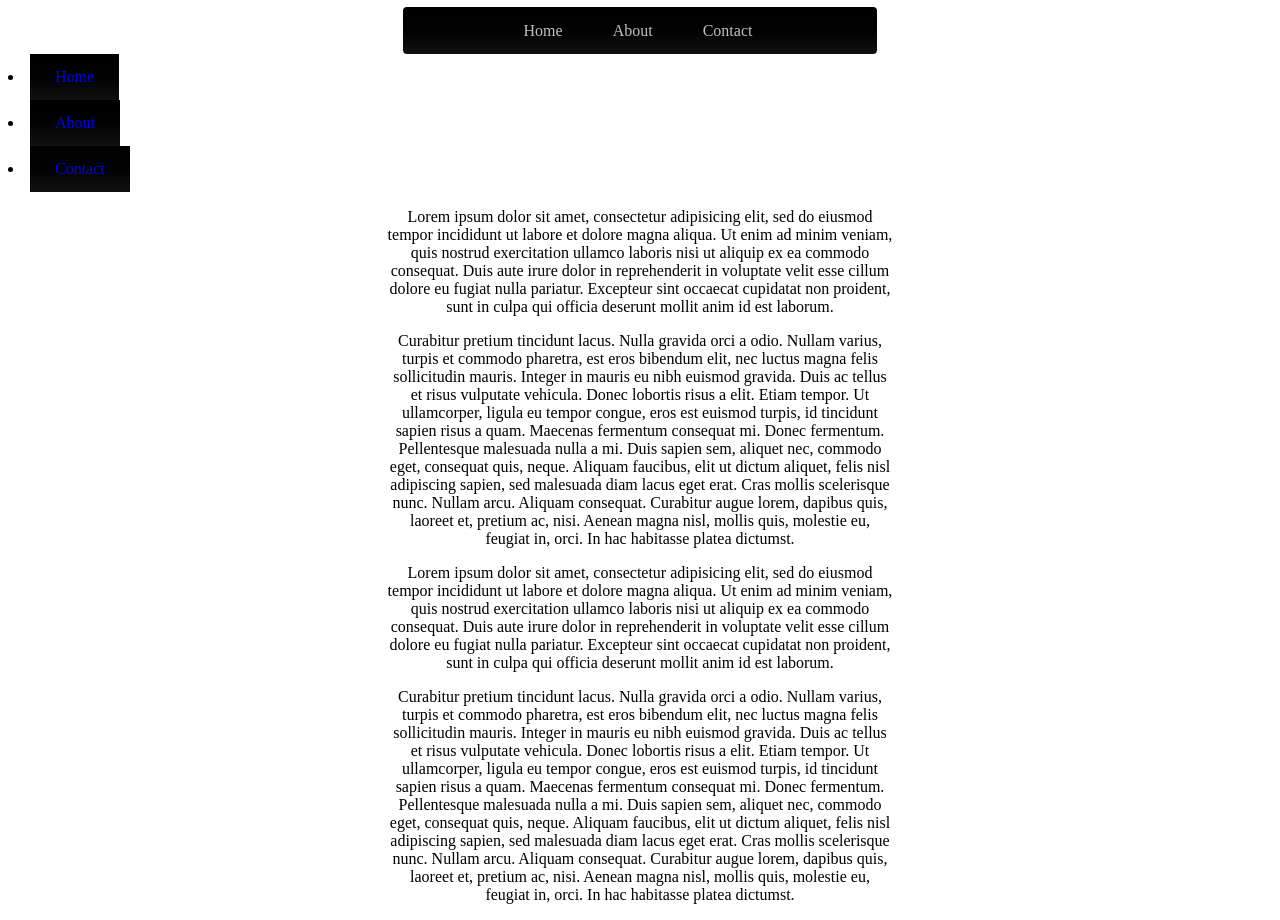
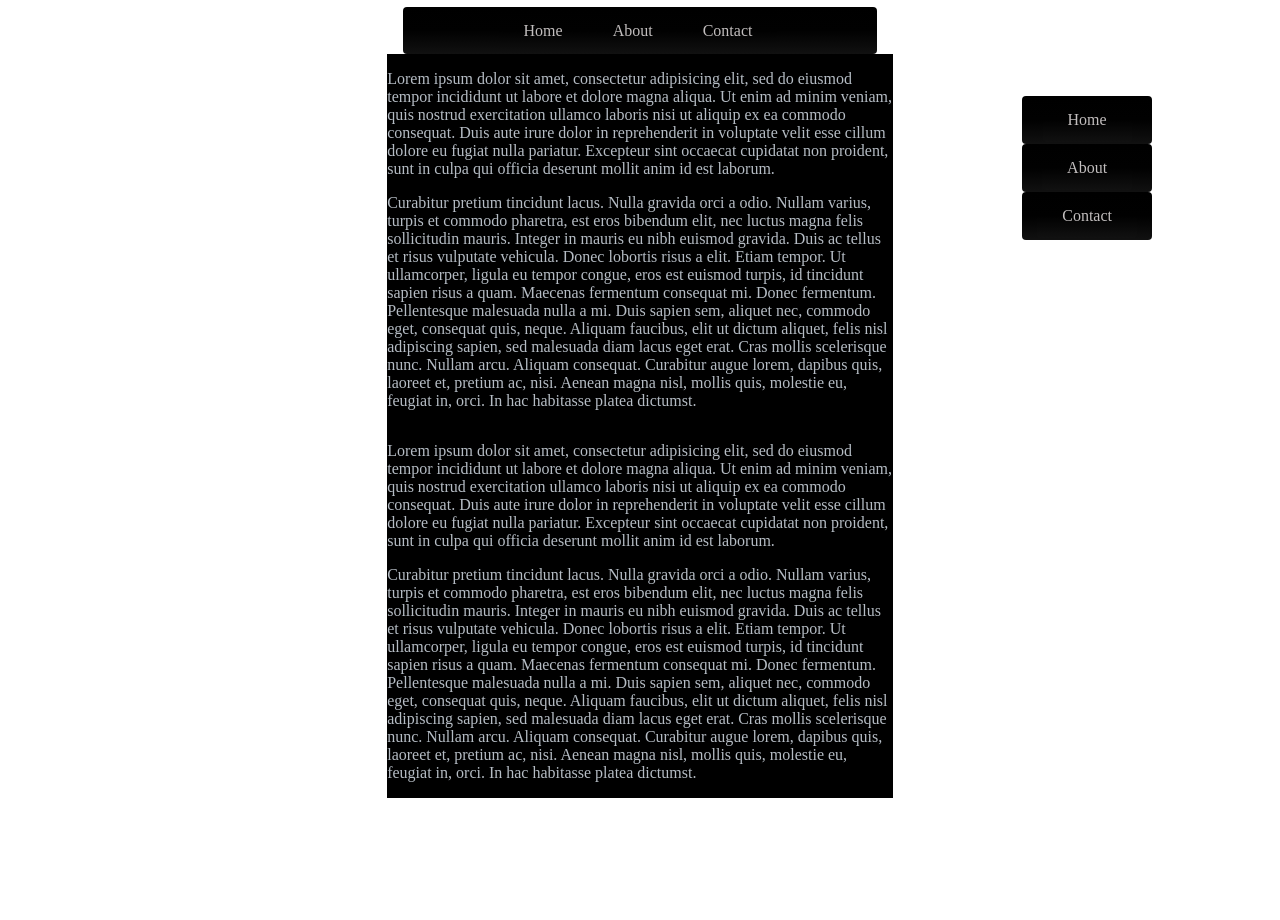
Before and after one commit to anda702/webtek, a PHP site: page /products/andreas/index.html in a window 1280 px wide. After the commit the page ends 798 px from the top, so only its background shows below. Run offline with PHP 8.4, Linux system fonts and the light colour scheme.

Commit message:
finished the css file

```diff
--- a/public/products/andreas/index.html
+++ b/public/products/andreas/index.html
@@ -16,9 +16,11 @@
             </nav>
         </header>
         <aside>
+            <ul>
                 <li><a href="index.html">Home</a>
                 <li><a href="#">About</a>
                 <li><a href="#">Contact</a>
+            </ul>
         </aside>
         <main>
             <article>
--- a/public/products/andreas/style.css
+++ b/public/products/andreas/style.css
@@ -4,13 +4,31 @@
     padding-bottom: 14px;
     padding-right: -4px;
 }
+body{
 
+}
+article{
+}
+aside{
+    position: absolute;
+    top: 10%;
+    right: 10%;
+
+}
+ul{
+    list-style-type: none;
+}
 main{
-    text-align: center;
     margin-left: 30%;
     margin-right: 30%;
+    background-color: #000000;
+    color: #B5BCC4;
+    display: flex;
+    flex-wrap: wrap;
+    justify-content: center;
+    align-items: center;
+
 }
-
 header nav{
     text-align: center;
 }
@@ -18,38 +36,59 @@ nav ul li {
     display: inline;
     margin-left: -4px;
 }
-nav li:first-child a {
+nav li:first-child a{
     border-radius: 4px 0 0 4px;
 }
-nav li:last-child a {
+nav li:last-child a{
     border-right: 0;
     border-radius: 0 4px 4px 0;
 }
-nav ul {
+aside li a{
+    border-radius: 4px 4px 4px 4px;
+}
+aside li a{
+    border-right: 0;
+    border-radius: 4px 4px 4px 4px;
+}
+nav ul{
     display: inline;
     background: linear-gradient(#000000, #010101, #111111);
     text-align: center;
     padding: 15px 100px;
     border-radius: 4px 4px 4px 4px;
 }
-nav ul li a{
+aside li{
+    background: linear-gradient(#000000, #010101, #111111);
+    text-align: center;
+    padding: 15px;
+    border-radius: 4px 4px 4px 4px;
+}
+nav ul li a, aside ul li a{
     color: rgb(194, 190, 190);
-
 }
-a:link, a:visited {
+nav a:link, nav a:visited {
     text-decoration: none;
     background: linear-gradient(#000000, #010101, #111111);
     padding: 14px 25px;
     text-align: center;
     display: inline-block;
 }
-
-
-a:hover, a:active {
+nav a:hover, nav a:active {
     text-decoration: none;
     background: linear-gradient(#005C00, #023802, #008700);
-    /*color: linear-gradient(rgb(198, 87, 34), rgb(163, 71, 29));*/
     padding: 14px 25px;
     text-align: center;
     display: inline-block;
 }
+aside a:link, aside a:visited {
+    text-decoration: none;
+    background: linear-gradient(#000000, #010101, #111111);
+    padding: 14px 25px;
+    text-align: center;
+}
+aside a:hover, aside a:active{
+    text-decoration: none;
+    background: linear-gradient(#005C00, #023802, #008700);
+    padding: 14px 25px;
+    text-align: center;
+}
```
Lines whose indentation alone changed are shown as unchanged.
